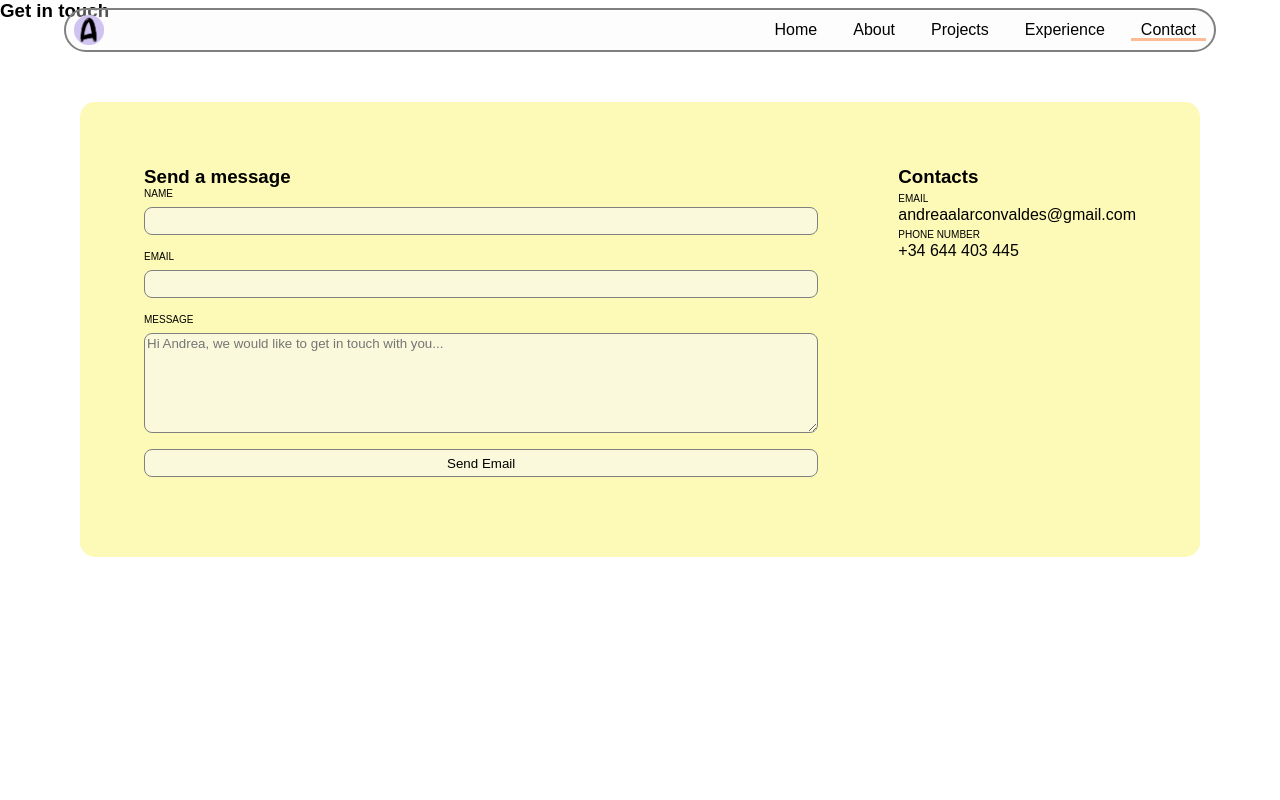
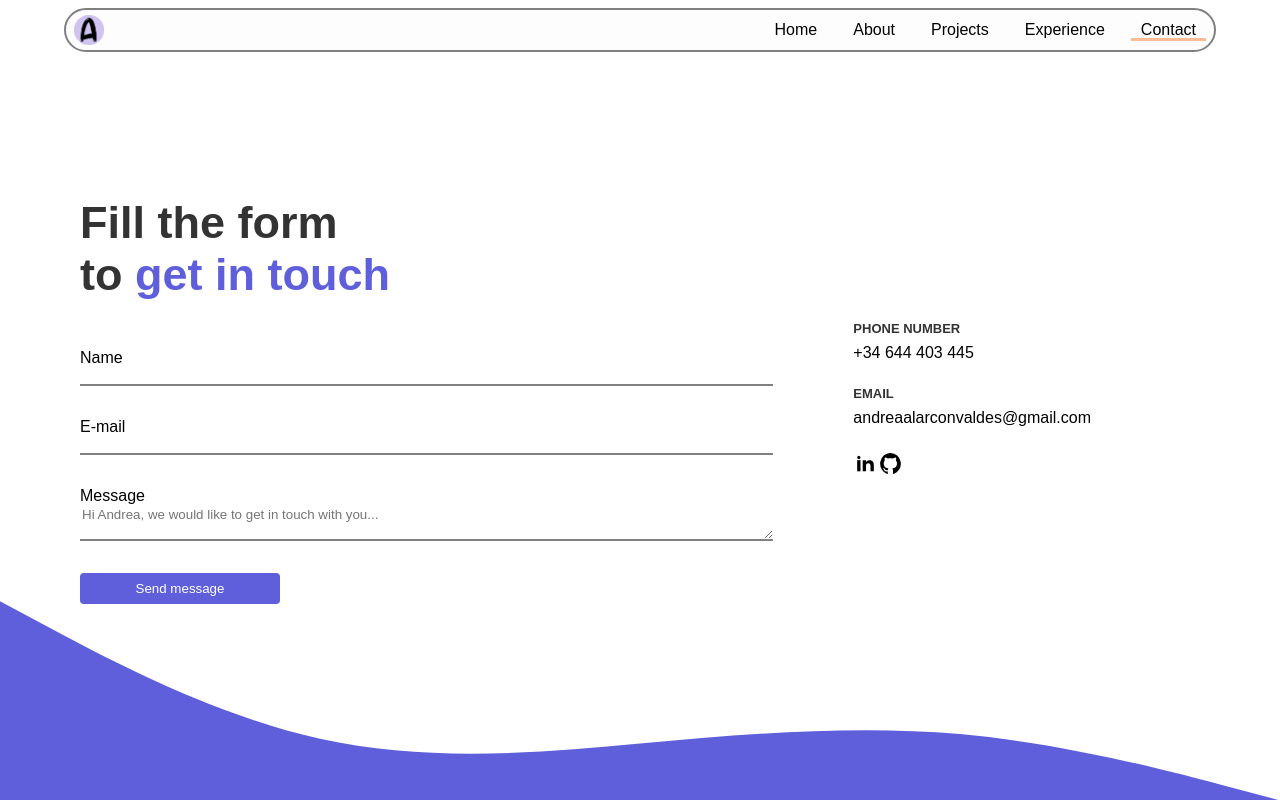
Before and after one commit to AndreaAlarconValdes/Portfolio, a React app: page /contact in a window 1280 px wide. Built offline with nearby package versions, Linux system fonts and the light colour scheme; the HTML template or start-up script is replaced by a standard one.

Commit message:
Fix contact page styles

```diff
--- a/src/components/Blobs.jsx
+++ b/src/components/Blobs.jsx
@@ -10,23 +10,34 @@ export function WaveDivisor({ color }) {
   );
 }
 
-export function WaveFooter({color}){
-  return(
-    <svg style={{
-      position: "absolute", bottom: "0"
-    }}
-     xmlns="http://www.w3.org/2000/svg" viewBox="0 0 1440 320"><path fill={color} fillOpacity="1" d="M0,96L60,128C120,160,240,224,360,250.7C480,277,600,267,720,256C840,245,960,235,1080,245.3C1200,256,1320,288,1380,304L1440,320L1440,320L1380,320C1320,320,1200,320,1080,320C960,320,840,320,720,320C600,320,480,320,360,320C240,320,120,320,60,320L0,320Z"></path></svg>
-
-  )
+export function WaveFooter({ color }) {
+  return (
+    <svg
+      style={{
+        position: "absolute",
+        bottom: "0",
+      }}
+      xmlns="http://www.w3.org/2000/svg"
+      viewBox="0 0 1440 320"
+    >
+      <path
+        fill={color}
+        fillOpacity="1"
+        d="M0,96L60,128C120,160,240,224,360,250.7C480,277,600,267,720,256C840,245,960,235,1080,245.3C1200,256,1320,288,1380,304L1440,320L1440,320L1380,320C1320,320,1200,320,1080,320C960,320,840,320,720,320C600,320,480,320,360,320C240,320,120,320,60,320L0,320Z"
+      ></path>
+    </svg>
+  );
 }
 
-export function Blob({color, height, width}) {
+export function Blob({ color, height, width }) {
   return (
     <svg
-    style={{
+      style={{
         position: "absolute",
-        top: "0", right: "0", zIndex: "-999"
-    }}
+        top: "0",
+        right: "0",
+        zIndex: "-999",
+      }}
       width={width}
       height={height}
       viewBox="0 0 720 629"
@@ -35,7 +46,6 @@ export function Blob({color, height, width}) {
     >
       <path
         fill={color}
-
         fillRule="evenodd"
         clipRule="evenodd"
         d="M426.755 -247.339C526.01 -242.623 630.416 -205.737 691.019 -128.942C747.053 -57.9359 709.403 42.8884 725.408 131.114C738.276 202.044 786.302 264.961 775.404 336.204C763.332 415.132 724.842 490.452 662.532 542.186C597.271 596.368 510.835 641.895 426.755 625.671C345.261 609.947 319.875 506.823 250.249 462.635C174.069 414.287 41.2528 440.785 6.43092 358.913C-27.6816 278.71 83.9568 208.257 106.308 124.209C131.067 31.1084 79.6084 -81.3667 143.094 -154.976C208.865 -231.236 324.689 -252.189 426.755 -247.339Z"
--- /dev/null
+++ b/src/components/Icons.jsx
@@ -0,0 +1,39 @@
+export function LinkedinIcon({ width, color }) {
+  return (
+    <svg
+      style={{ width: `${width}px` }}
+      class="w-[12px] h-[12px] text-gray-800 dark:text-white"
+      aria-hidden="true"
+      xmlns="http://www.w3.org/2000/svg"
+      fill="currentColor"
+      viewBox="0 0 24 24"
+    >
+      <path
+        color={color}
+        fill-rule="evenodd"
+        d="M12.5 8.8v1.7a3.7 3.7 0 0 1 3.3-1.7c3.5 0 4.2 2.2 4.2 5v5.7h-3.2v-5c0-1.3-.2-2.8-2.1-2.8-1.9 0-2.2 1.3-2.2 2.6v5.2H9.3V8.8h3.2ZM7.2 6.1a1.6 1.6 0 0 1-2 1.6 1.6 1.6 0 0 1-1-2.2A1.6 1.6 0 0 1 6.6 5c.3.3.5.7.5 1.1Z"
+        clip-rule="evenodd"
+      />
+      <path color={color} d="M7.2 8.8H4v10.7h3.2V8.8Z" />
+    </svg>
+  );
+}
+
+export function GithubIcon({ width, color }) {
+  return (
+    <svg
+      style={{ width: `${width}px` }}
+      aria-hidden="true"
+      xmlns="http://www.w3.org/2000/svg"
+      fill="currentColor"
+      viewBox="0 0 24 24"
+    >
+      <path
+        color={color}
+        fill-rule="evenodd"
+        d="M12 2c-2.4 0-4.7.9-6.5 2.4a10.5 10.5 0 0 0-2 13.1A10 10 0 0 0 8.7 22c.5 0 .7-.2.7-.5v-2c-2.8.7-3.4-1.1-3.4-1.1-.1-.6-.5-1.2-1-1.5-1-.7 0-.7 0-.7a2 2 0 0 1 1.5 1.1 2.2 2.2 0 0 0 1.3 1 2 2 0 0 0 1.6-.1c0-.6.3-1 .7-1.4-2.2-.3-4.6-1.2-4.6-5 0-1.1.4-2 1-2.8a4 4 0 0 1 .2-2.7s.8-.3 2.7 1c1.6-.5 3.4-.5 5 0 2-1.3 2.8-1 2.8-1 .3.8.4 1.8 0 2.7a4 4 0 0 1 1 2.7c0 4-2.3 4.8-4.5 5a2.5 2.5 0 0 1 .7 2v2.8c0 .3.2.6.7.5a10 10 0 0 0 5.4-4.4 10.5 10.5 0 0 0-2.1-13.2A9.8 9.8 0 0 0 12 2Z"
+        clip-rule="evenodd"
+      />
+    </svg>
+  );
+}
--- a/src/pages/Contact/ContactForm.jsx
+++ b/src/pages/Contact/ContactForm.jsx
@@ -26,13 +26,15 @@ export function ContactForm() {
   };
 
   return (
-    <section className="contact-container">
-      <div className="message-form">
-        <h3>Send a message</h3>
+    <section>
+      <h1>
+        Fill the form
+        <br/>to <strong className="main-title">get in touch</strong>{" "}
+      </h1>
       <form className="contact-form" ref={form} onSubmit={sendEmail}>
         <label>Name</label>
         <input required type="text" name="from_name" />
-          <label>Email</label>
+        <label>E-mail</label>
         <input required type="email" name="from_email" />
         <label>Message</label>
         <textarea
@@ -40,16 +42,8 @@ export function ContactForm() {
           name="message"
           placeholder="Hi Andrea, we would like to get in touch with you..."
         />
-          <button type="submit">Send Email</button>
+        <button type="submit">Send message</button>
       </form>
-      </div>
-      <div className="contact-info">
-        <h3>Contacts</h3>
-        <span>Email</span>
-        <p>andreaalarconvaldes@gmail.com</p>
-        <span>Phone number</span>
-        <p>+34 644 403 445</p>
-      </div>
     </section>
   );
 }
--- /dev/null
+++ b/src/pages/Contact/ContactInformation.jsx
@@ -0,0 +1,20 @@
+import { LinkedinIcon, GithubIcon } from "../../components/Icons";
+
+export function ContactInformation() {
+  return (
+    <section className="contact-info">
+      <h3>Phone number</h3>
+      <p>+34 644 403 445</p>
+      <h3>Email</h3>
+      <p>andreaalarconvaldes@gmail.com</p>
+      <div>
+        <a href="">
+          <LinkedinIcon color="#000" width="25" />
+        </a>
+        <a href="">
+          <GithubIcon color="#000" width="25" />
+        </a>
+      </div>
+    </section>
+  );
+}
--- a/src/pages/Contact/index.css
+++ b/src/pages/Contact/index.css
@@ -1,58 +1,75 @@
 .contact-container {
-  margin: 10vh;
-  background-color: #fdf696b0;
-  padding: 4rem;
-  display: flex;
-  justify-content: space-between;
-  border-radius: 15px;
+  display: grid;
+  grid-template-columns: 2fr 1fr;
   gap: 5rem;
+  height: 100vh;
+  align-items: center;
+  margin: 0 10rem;
 }
 
-.message-form {
-  width: -webkit-fill-available;
+.main-title {
+  color: #5f5fdb;
 }
+
 .contact-form {
   display: flex;
   flex-direction: column;
 }
 
-.contact-info span,
-.contact-form label {
-  text-transform: uppercase;
-  font-size: x-small;
-  margin-bottom: 0.5rem;
-}
-.contact-form textarea,
-.contact-form input,
-.contact-form button {
-    border-radius: 8px;
-    border: 1px solid gray;
-    background-color: #fafafa8c;
-    margin-bottom: 1rem;
-}
-.contact-form button,
-.contact-form input{
-    height: 28px;
-}
-.contact-form textarea{
-    height: 100px;
+.contact-container h1 {
+  font-size: 45px;
+  color: #333333;
+  margin-bottom: 3rem;
 }
 
-.contact-form button{
-    cursor: pointer;
-    transition: all .3s ease-out;
-    &:hover{
-        background-color: #fafafa;
-
-    }
+.contact-form input,
+.contact-form textarea {
+  border: none;
+  border-bottom: 2px solid #808080;
+  margin-bottom: 2rem;
 }
 
-@media screen and (max-width: 800px) {
-.contact-container {
-    flex-direction: column;
-  padding: 1rem;
-  margin: 8vh 4vw;
+.contact-form button {
+  background-color: #5f5fdb;
+  border: none;
+  color: #ffffff;
+  padding: 0.5rem;
+  border-radius: 4px;
+  width: 200px;
+  cursor: pointer;
+}
 
-gap: 2rem;
+.contact-info {
+  display: flex;
+  flex-direction: column;
+  gap: 0.5rem;
 }
+
+.contact-info h3{
+  color: #333333;
+text-transform: uppercase;
+font-size: small;
 }
+.contact-info p{
+  margin-bottom: 1rem;
+}
+
+@media screen and (min-width: 901px) and (max-width: 1500px) {
+  .contact-container{
+  margin: 0 5rem;
+
+  }
+}
+
+@media screen and (max-width: 900px) {
+  .contact-container{
+  grid-template-columns:  1fr;
+  margin: 0 2rem;
+  align-content: center;
+
+  }
+
+  .contact-container h1 {
+    font-size: 40px;
+  }
+}
--- a/src/pages/Contact/index.jsx
+++ b/src/pages/Contact/index.jsx
@@ -1,11 +1,16 @@
 import "./index.css";
 import { ContactForm } from "./ContactForm";
+import { ContactInformation } from "./ContactInformation";
+import { Blob, WaveFooter } from "../../components/Blobs";
 
 export function Contact() {
   return (
     <>
-    <h3>Get in touch</h3>
-   <ContactForm/>
-   </>
+    <main className="contact-container">
+      <ContactForm />
+      <ContactInformation />
+    </main>
+      <WaveFooter color="#5f5fdb"/>
+      </>
   );
 }
```
Lines whose indentation alone changed are shown as unchanged.
